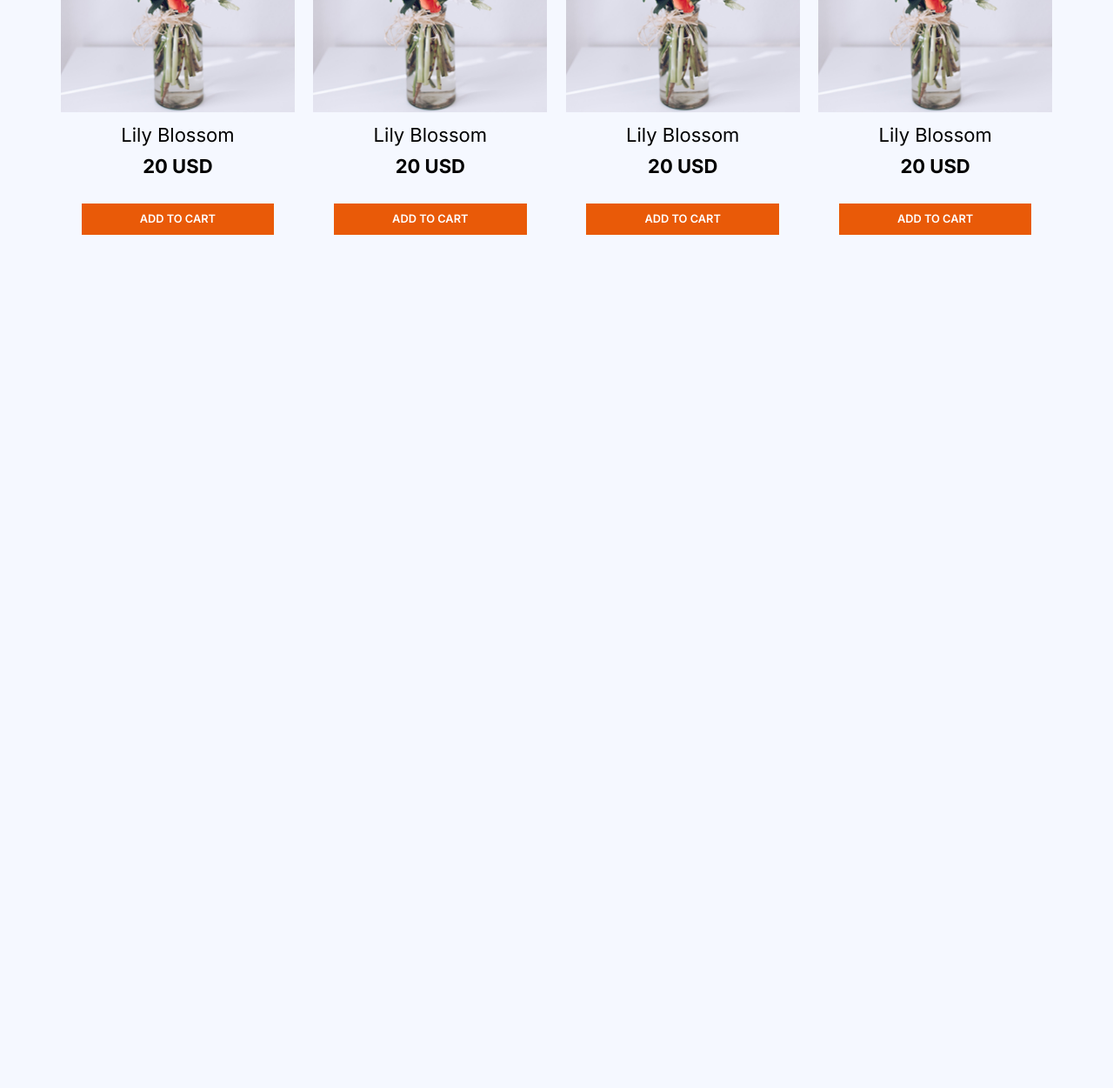
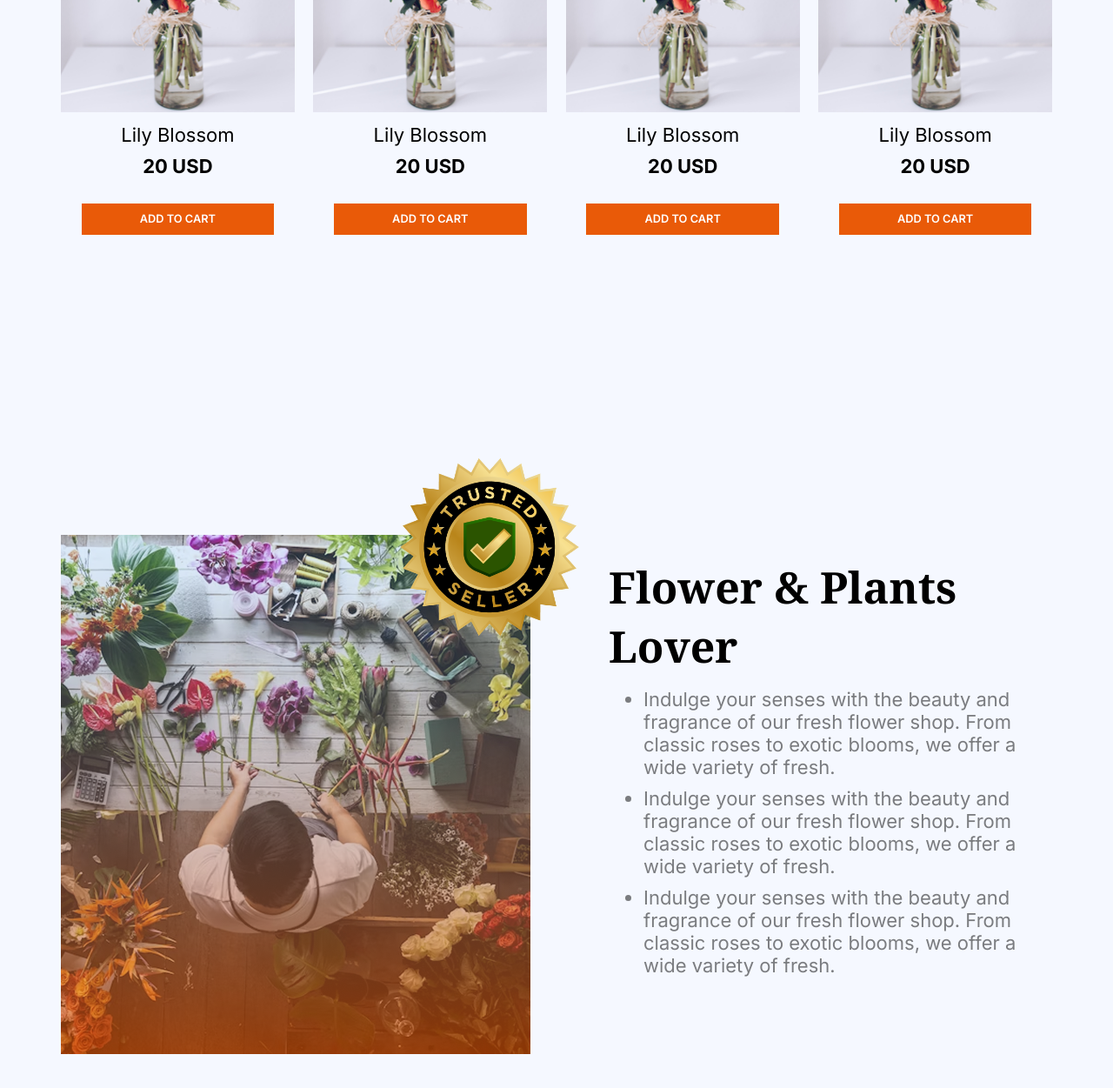
Before and after one commit to istiakmasrursaad/FlowerShop-LandingPage01, a plain HTML site: page index.html in a window 1280 px wide. Shown: the part 1776-3027 px from the top of the page at 87% size. Before the commit the page ends 2076 px from the top, so only its background shows below. Drawn offline with Linux system fonts and the light colour scheme.

Commit message:
plants & flower lover section added

```diff
--- a/index.html
+++ b/index.html
@@ -105,6 +105,25 @@
 
 
 
+     <!-- flowers and plants lover section -->
+      <section class="flowrLoverSec">
+        <div>
+            <img class="loverImg w-[540px]" src="assets/flower-store.png" alt="">
+            <img class=" Lovbadge hid" src="assets/trusted-badge.png" alt="">
+        </div>
+
+        <div class=" loverDescrip">
+            <h3 class=" loverHeading noto-serif-font ">Flower & Plants Lover</h3>
+            <ul class="loverList">
+                <li class="loverLi   inter-font dark02">Indulge your senses with the beauty and fragrance of our fresh flower shop. From classic roses to exotic blooms, we offer a wide variety of fresh.</li>
+                <li class="loverLi  inter-font dark02">Indulge your senses with the beauty and fragrance of our fresh flower shop. From classic roses to exotic blooms, we offer a wide variety of fresh.</li>
+                <li class=" loverLi inter-font dark02">Indulge your senses with the beauty and fragrance of our fresh flower shop. From classic roses to exotic blooms, we offer a wide variety of fresh.</li>
+            </ul>
+        </div>
+      </section>
+
+
+
 
 
 
--- a/style.css
+++ b/style.css
@@ -217,6 +217,64 @@ a{
 }
 
 
+/* flowers and plants lover */
+.flowrLoverSec{
+    margin-top: 210px;
+    max-width: 1140px;
+    display: grid;
+    grid-template-columns: repeat(2, 1fr);
+    /* display: flex;
+    justify-content:space-between; */
+
+}
+.loverImg{
+    max-width:100%;
+    margin-top: 210px;
+
+}
+.Lovbadge{
+    position: relative;
+    width: 286px;
+  height: 286px;
+  right: -350px;
+  bottom: 730px;
+}
+.loverDescrip{
+    padding-top: 38px;
+    padding-bottom: 38px;
+    margin-left: 60px;
+    margin-top: 148px;
+    /* max-width: 540px; */
+    /* max-height: 521px; */
+}
+.loverHeading{
+    font-weight: 700;
+    max-width: 540px;
+    font-size: 3.125rem;
+    margin-bottom: 0px;
+}
+.loverList{
+    margin-top: 14px;
+    max-width: 540px;
+    height: 221px;
+
+}
+.loverList li{
+     list-style:disc;
+}
+
+.loverLi{
+    margin-bottom: 10px;
+    font-size: 1.375rem;
+
+}
+
+
+
+
+
+
+
 
 @media screen and (max-width:576px) {
 
@@ -283,4 +341,27 @@ a{
     padding-left: 20%;
 }
 
+.flowrLoverSec{
+    grid-template-columns: repeat(1, 1fr);
+    margin-top: 41px;
+    margin-left: 17px;
+    margin-right: 17px;
+}
+
+.loverImg{
+    margin-top: 750px;
+}
+.loverDescrip{
+    margin-top: 20px;
+    margin-left: 0px;
+    margin-right: 0px;
+}
+.loverHeading{
+    font-size: 30px;
+}
+.loverList{
+   margin-left: 5px;
+    padding: 0px;
+}
+
     }
```
